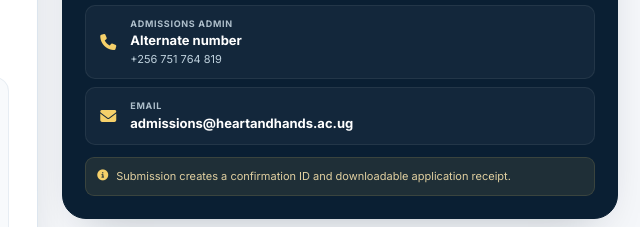
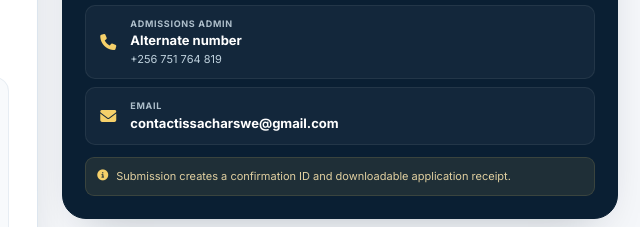
Before and after one commit to AKAMPURIRA-ISAAC/admission, a website: page public/index.html in a window 1280 px wide. Shown: the part 1153-1380 px from the top of the page, 638-1278 px from the left. Drawn offline with Linux system fonts and the light colour scheme.

Commit message:
Update admissions email display
Co-authored-by: Copilot <223556219+Copilot@users.noreply.github.com>

```diff
--- a/public/index.html
+++ b/public/index.html
@@ -612,7 +612,7 @@
               <i class="fa-solid fa-envelope"></i>
               <span>
                 <small>Email</small>
-                <strong>admissions@heartandhands.ac.ug</strong>
+                <strong>contactissacharswe@gmail.com</strong>
               </span>
             </a>
             <p class="contact-note">
```
